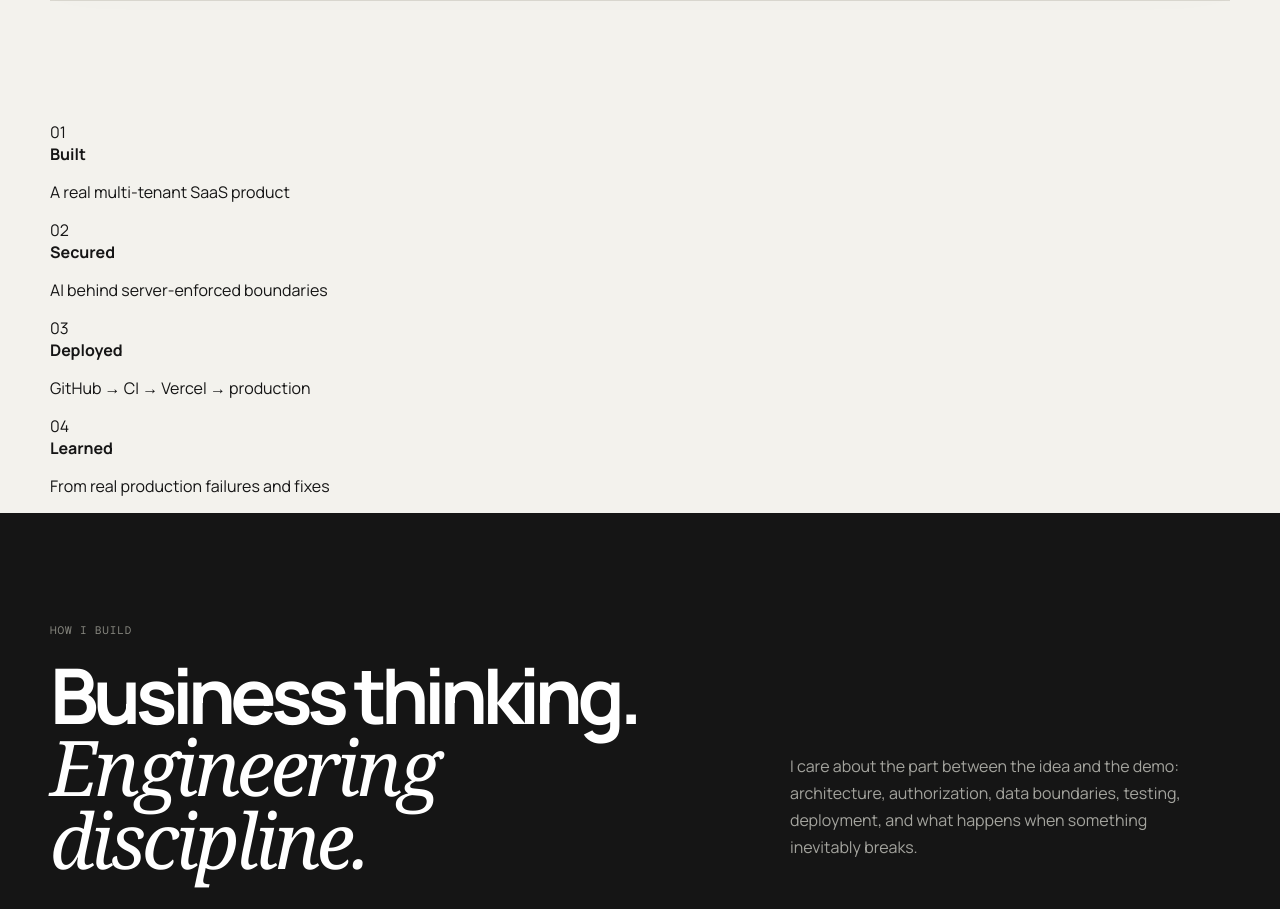
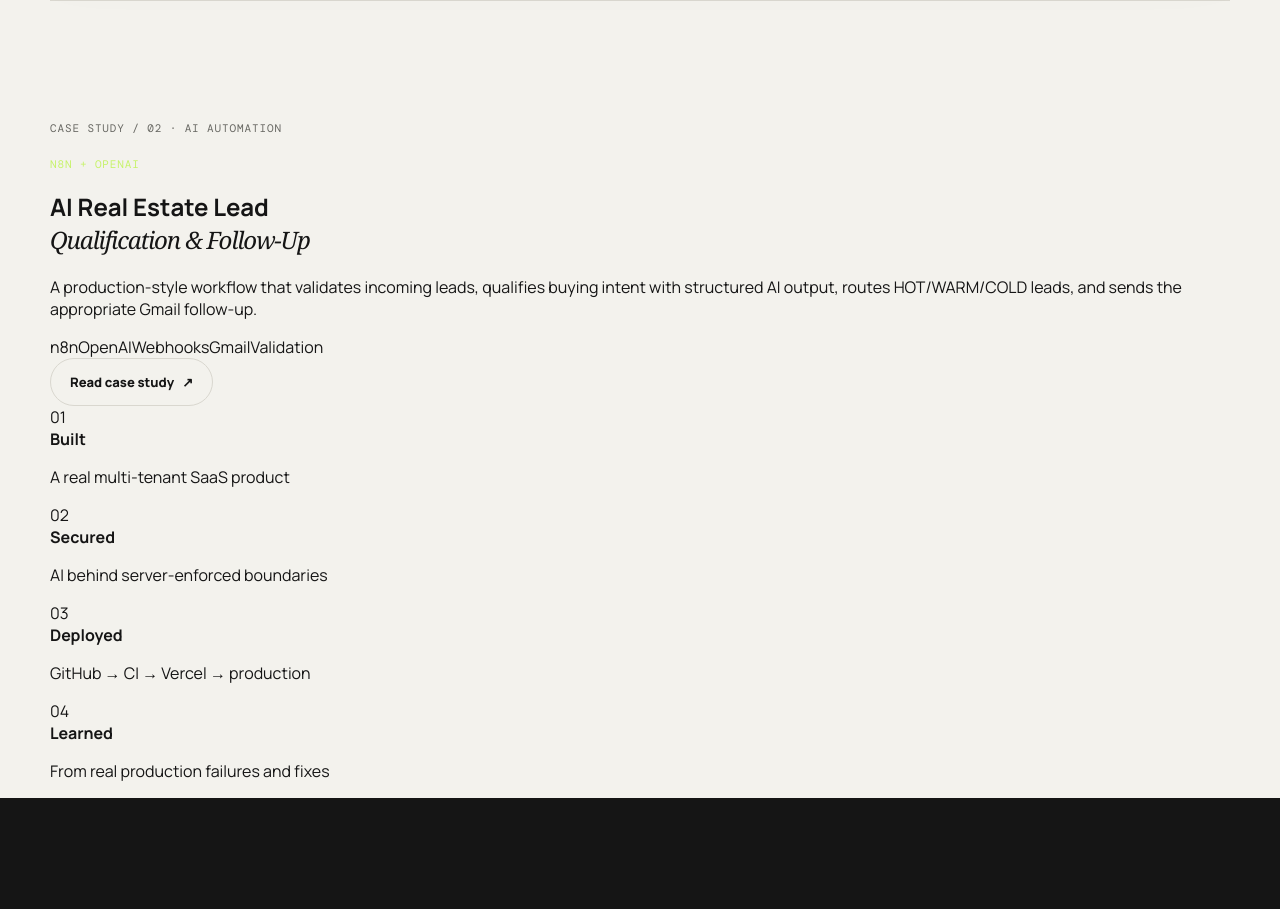
Before and after one commit to Mr-TDG/trystan-portfolio, a Next.js app: page / in a window 1280 px wide. Shown: the part 1680-2589 px from the top of the page. Built offline with nearby package versions, Linux system fonts and the light colour scheme.

Commit message:
feat: add automation case study to portfolio

```diff
--- a/app/page.tsx
+++ b/app/page.tsx
@@ -108,6 +108,28 @@ export default function Home() {
         </div>
       </section>
 
+
+      <section className="automation-feature shell" data-reveal>
+        <div className="section-label">Case study / 02 · AI automation</div>
+        <div className="automation-card">
+          <div>
+            <div className="project-kicker">N8N + OPENAI</div>
+            <h2>AI Real Estate Lead<br /><em>Qualification & Follow-Up</em></h2>
+            <p>
+              A production-style workflow that validates incoming leads, qualifies buying
+              intent with structured AI output, routes HOT/WARM/COLD leads, and sends the
+              appropriate Gmail follow-up.
+            </p>
+          </div>
+          <div className="automation-card-bottom">
+            <div className="automation-tags">
+              <span>n8n</span><span>OpenAI</span><span>Webhooks</span><span>Gmail</span><span>Validation</span>
+            </div>
+            <a className="button secondary" href="/real-estate-lead-automation">Read case study <span>↗</span></a>
+          </div>
+        </div>
+      </section>
+
       <section className="proof-strip" data-reveal>
         <div className="shell proof-grid">
           {proofPoints.map(([number, title, text]) => (
```
